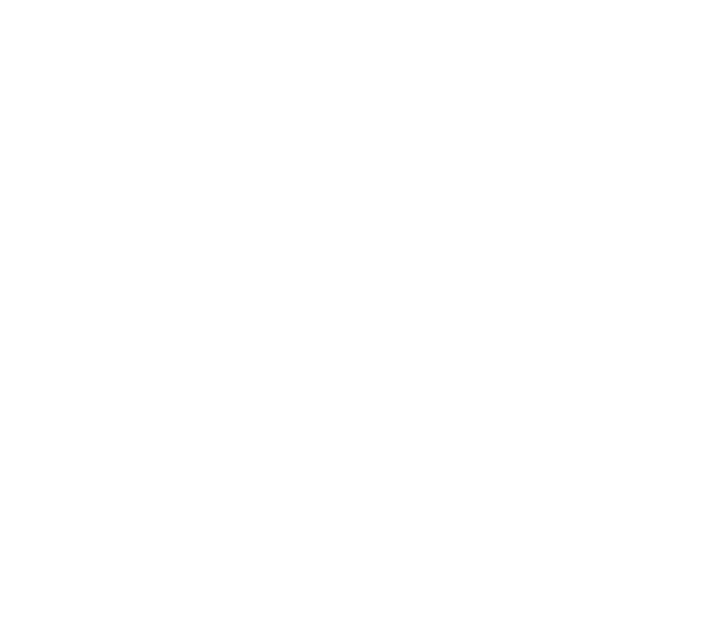
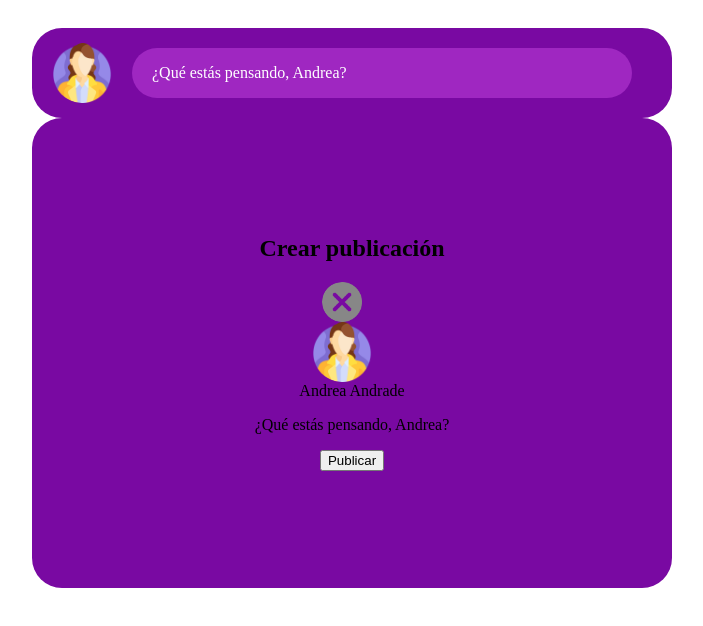
Before and after one commit to Thescientifhic/Lab9, a plain HTML site: page index.html in a window 1280 px wide. Shown: the whole page, without its empty margins (288-991 px from the left). Drawn offline with Linux system fonts and the light colour scheme.

Commit message:
pagina principal

```diff
--- /dev/null
+++ b/index.css
@@ -0,0 +1,70 @@
+body{
+    display: flex;
+    justify-content: center;
+    align-items: center;
+    padding-top: 20px;
+}
+
+.comentario{
+    display: flex;
+    background-color: rgb(121, 9, 162);
+    width: 600px ;
+    height: 50px;
+    align-items: center;
+    justify-content: left;
+    padding: 20px;
+    border-radius: 30px;
+
+}
+
+.img{
+    width: 60px;
+    display: flex;
+    align-items: center;
+    justify-content: right;
+    border-radius: 50px;
+    padding-right: 20px;
+}
+
+.parrafo{
+    display: flex;
+    background-color: rgb(159, 39, 193);
+    width: 460px ;
+    height: 10px;
+    align-items: center;
+    justify-content: left;
+    padding: 20px;
+    border-radius: 50px;
+    color: rgb(255, 255, 255);
+}
+
+.box{
+    display: flex;
+    background-color: rgb(121, 9, 162);
+    width: 600px ;
+    height: 450px;
+    align-items: center;
+    justify-content: center;
+    flex-direction: column;
+    padding: 20px;
+    border-radius: 30px;
+    padding-top: 0px;
+}
+
+.img-e{
+    width: 40px;
+    display: flex;
+    align-items: center;
+    justify-content: center;
+    border-radius: 50px;
+    padding-right: 20px;
+}
+
+.img-2{
+    width: 60px;
+    display: flex;
+    align-items: center;
+    justify-content: right;
+    border-radius: 50px;
+    padding-right: 20px;
+}
--- a/index.html
+++ b/index.html
@@ -4,10 +4,25 @@
     <meta charset="UTF-8">
     <meta http-equiv="X-UA-Compatible" content="IE=edge">
     <meta name="viewport" content="width=device-width, initial-scale=1.0">
+    <link rel="stylesheet" href="./index.css">
     <title>Document</title>
 </head>
 <body>
+<div>
+    <div class="comentario">
+        <img class="img" src="./mujer.png" alt="">
+        <div class="parrafo"><p>¿Qué estás pensando, Andrea?</p></div>
+    </div>
+    <div class="box">
+        <h2>Crear publicación</h2>
+        <img class="img-e" src="./eliminar.png" alt="">
+        <img class="img-2" src="./mujer.png" alt="">
+        <label for="img">Andrea Andrade</label>
+        <div class="parrafo-2"><p>¿Qué estás pensando, Andrea?</p></div>
+        <button class="btn">Publicar</button>
+    </div>
+</div>
 
-
+<script src="./index.js"></script>
 </body>
 </html>
```
Also changed, not shown: eliminar.png (added), mujer.png (added).
